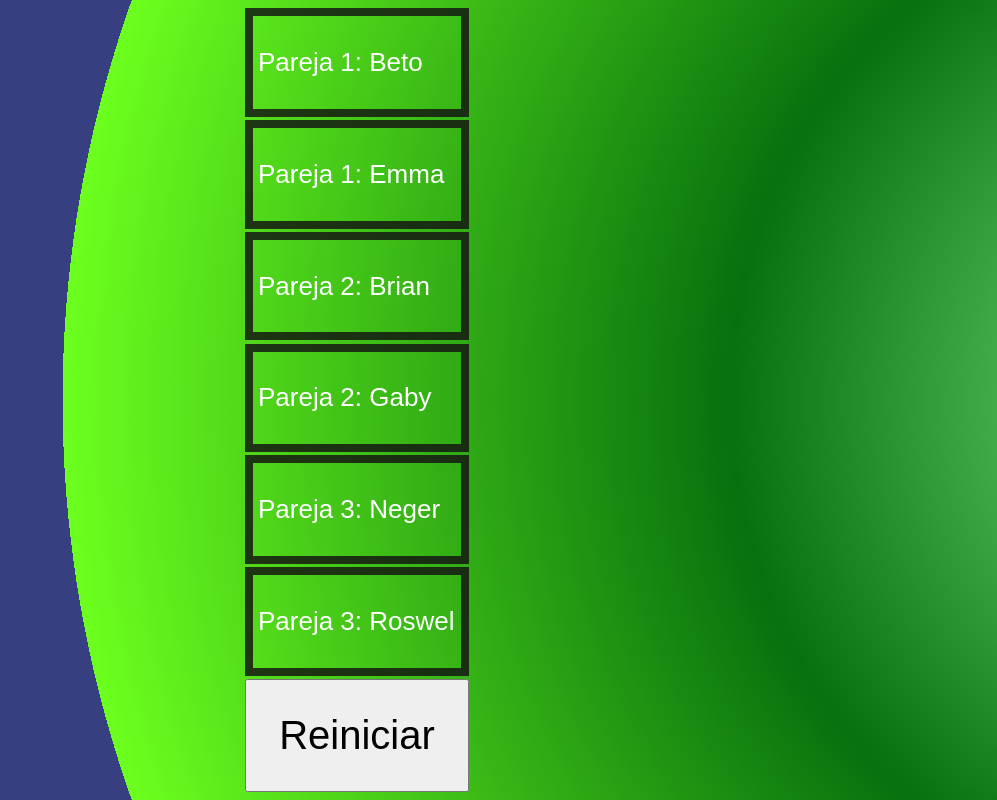
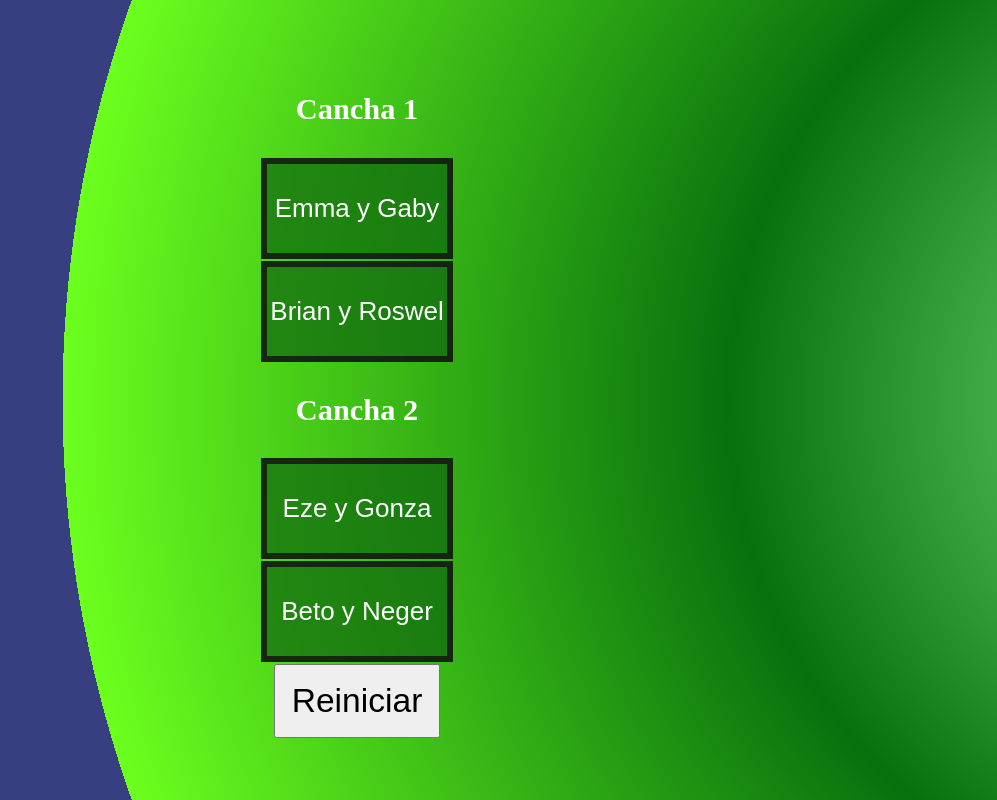
Before and after one commit to BrianEZM/sorteoParejas, a React (Create React App) app: page / in a window 1280 px wide. Both pictures are taken after a click on the button "Sortear". Shown: the whole page, without its empty margins (283-1280 px from the left). Built offline with nearby package versions, Linux system fonts and the light colour scheme.

Commit message:
modificado para sortear enfrentamientos

```diff
--- a/src/App.js
+++ b/src/App.js
@@ -2,12 +2,12 @@ import './App.css';
 import { JugadoresSorteo } from "../src/componentes/jugadores"
 
 const initialPlayers = [
-  {jugador: "Emma", id: 1},
-  {jugador: "Brian", id: 2},
-  {jugador: "Roswel", id: 3},
-  {jugador: "Neger", id: 4},
-  {jugador: "Beto", id: 5},
-  {jugador: "Gaby", id: 6}
+  {jugador: "Emma y Gaby", id: 1},
+  {jugador: "Brian y Roswel", id: 2},
+  {jugador: "Beto y Neger", id: 3},
+  {jugador: "Eze y Gonza", id: 4}
+  // {jugador: "Beto", id: 5},
+  // {jugador: "Gaby", id: 6}
 ];
 
 function App() {
--- a/src/componentes/jugadores.css
+++ b/src/componentes/jugadores.css
@@ -1,6 +1,6 @@
 .boton {
-    padding: 2rem;
-    font-size: 2.5rem;
+    padding: 1rem;
+    font-size: 2.1rem;
     font-family: sans-serif;
 }
 
@@ -10,9 +10,14 @@
 }
 
 .dupla {
-    border: .5rem solid rgba(19, 18, 18, 0.818);
-    margin-bottom: .2rem;
+    background-color: rgba(14, 101, 14, 0.693);
+    border: .4rem solid rgba(19, 18, 18, 0.818);
+    margin-bottom: .1rem;
     font-family: sans-serif;
     text-align: start;
-    padding: .3rem;
+    padding: .2rem;
 }
+
+.dupla p {
+    text-align: center;
+}
--- a/src/componentes/jugadores.jsx
+++ b/src/componentes/jugadores.jsx
@@ -12,11 +12,25 @@ export const JugadoresSorteo = ({initialPlayers}) => {
     setPlayers(initialPlayers.sort(()=> Math.round(Math.random())-1));
     setVisible(false);
     setReset(true);
+
   }
 
     let pareja1 = [players[0], players[1]];
     let pareja2 = [players[2], players[3]];
-    let pareja3 = [players[4], players[5]];
+    // let pareja3 = [players[4], players[5]];
+
+
+    // PROBANDO REFACTOREAR CON REDUCE
+    // const couples = players.reduce((acc, cur) => {
+    //     return acc = {id: players.id,
+    //                   couple: players.jugador}
+    // }, {});
+
+    // console.log(players.id);
+
+    // console.log(`LOG DE REDUCE: ${couples}`);
+    // console.log(couples);
+
 
   const volver = () => {
       setReset(false);
@@ -26,31 +40,33 @@ export const JugadoresSorteo = ({initialPlayers}) => {
 //   RENDERIZADO
     return(
         <>
+            <h3>Cancha 1</h3>
             {visible ?
             <button onClick={mezclar} className="boton">Sortear</button>
             :
             pareja1.map((player)=>{
                 return(
                     <div className='dupla' key={player.id}>
-                        <p>Pareja 1: {player.jugador}</p>
+                        <p>{player.jugador}</p>
                     </div>
                     )
                 })
                 }
+            <h3>Cancha 2</h3>
             {!visible && pareja2.map((player)=>{
                 return(
                     <div className='dupla' key={player.id}>
-                        <p>Pareja 2: {player.jugador}</p>
+                        <p>{player.jugador}</p>
                     </div>
                     )
                 })}
-            {!visible && pareja3.map((player)=>{
+            {/* {!visible && pareja3.map((player)=>{
                 return(
                     <div className='dupla' key={player.id}>
                         <p>Pareja 3: {player.jugador}</p>
                     </div>
                     )
-                })}
+                })} */}
             {reset && <button onClick={volver} className="boton">Reiniciar</button>}
         </>
     )
```
